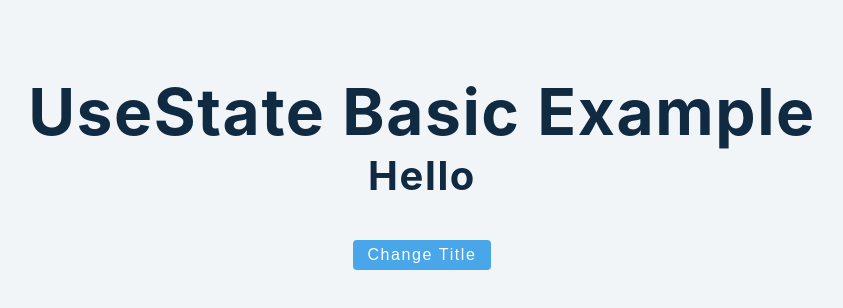
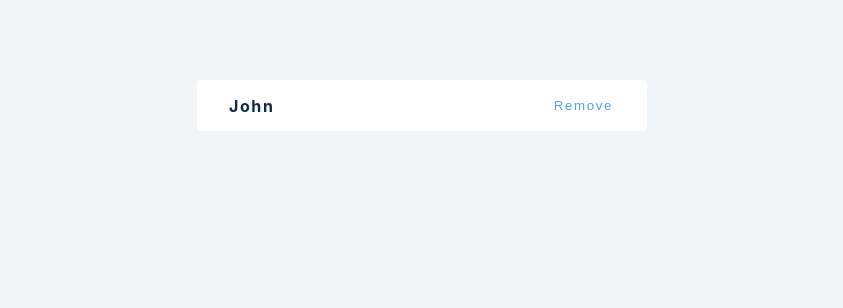
Before and after one commit to yelosolutions/React-Advanced, a React (Create React App) app in the folder second-app/: page / in a window 1280 px wide. Shown: the top 308 px of the page, without its empty margins (218-1061 px from the left). Built offline with nearby package versions, Linux system fonts and the light colour scheme.

Commit message:
useState array example

```diff
--- a/second-app/src/App.js
+++ b/second-app/src/App.js
@@ -1,7 +1,7 @@
 import React from 'react'
-import Setup from './tutorial/1-useState/setup/2-useState-basics';
+import Setup from './tutorial/1-useState/setup/3-useState-array';
 //import Count from './tutorial/1-useState/setup/useState-try';
-//import Final from './tutorial/1-useState/final/2-useState-basics';
+//import Final from './tutorial/1-useState/final/3-useState-array';
 
 function App() {
   return (
--- a/second-app/src/tutorial/1-useState/final/3-useState-array.js
+++ b/second-app/src/tutorial/1-useState/final/3-useState-array.js
@@ -1,5 +1,7 @@
 import React from 'react';
 import { data } from '../../../data';
+
+
 const UseStateArray = () => {
   const [people, setPeople] = React.useState(data);
 
--- a/second-app/src/tutorial/1-useState/setup/3-useState-array.js
+++ b/second-app/src/tutorial/1-useState/setup/3-useState-array.js
@@ -1,8 +1,32 @@
-import React from "react";
-import { data } from '../../../data';
+import React, { useState } from "react";
+import {data} from '../../../data';
 
 const UseStateArray = () => {
-    return <h2>useState  array example</h2>
+    //destructuring the array of objects(data)
+    //const {id, name} = data;
+    //const {person, setPerson} = React.useState(data);
+
+    // const clearItems = () => {
+    //     setPerson([]);
+    // }
+
+
+    // const removeItem = (person) => {
+    //     person = data.shift();
+    // }
+
+
+
+    return (<>
+    <div className="item">
+        <h4>{data[0].name}</h4>
+        <button >Remove</button>
+    </div>
+    {/* <button type="button" className="btn" onClick={clearItems()}>
+        Clear
+    </button> */}
+    </>
+    )
 };
 
 export default UseStateArray;
```
